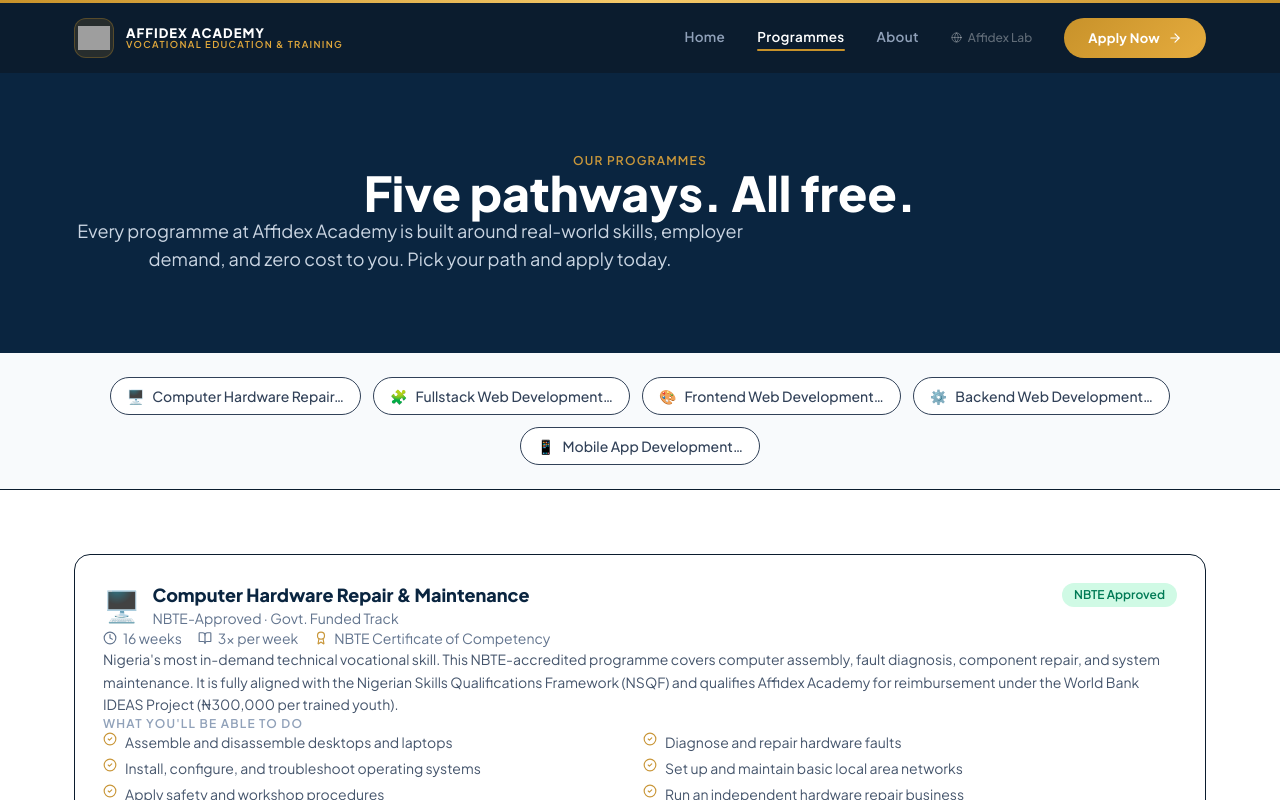
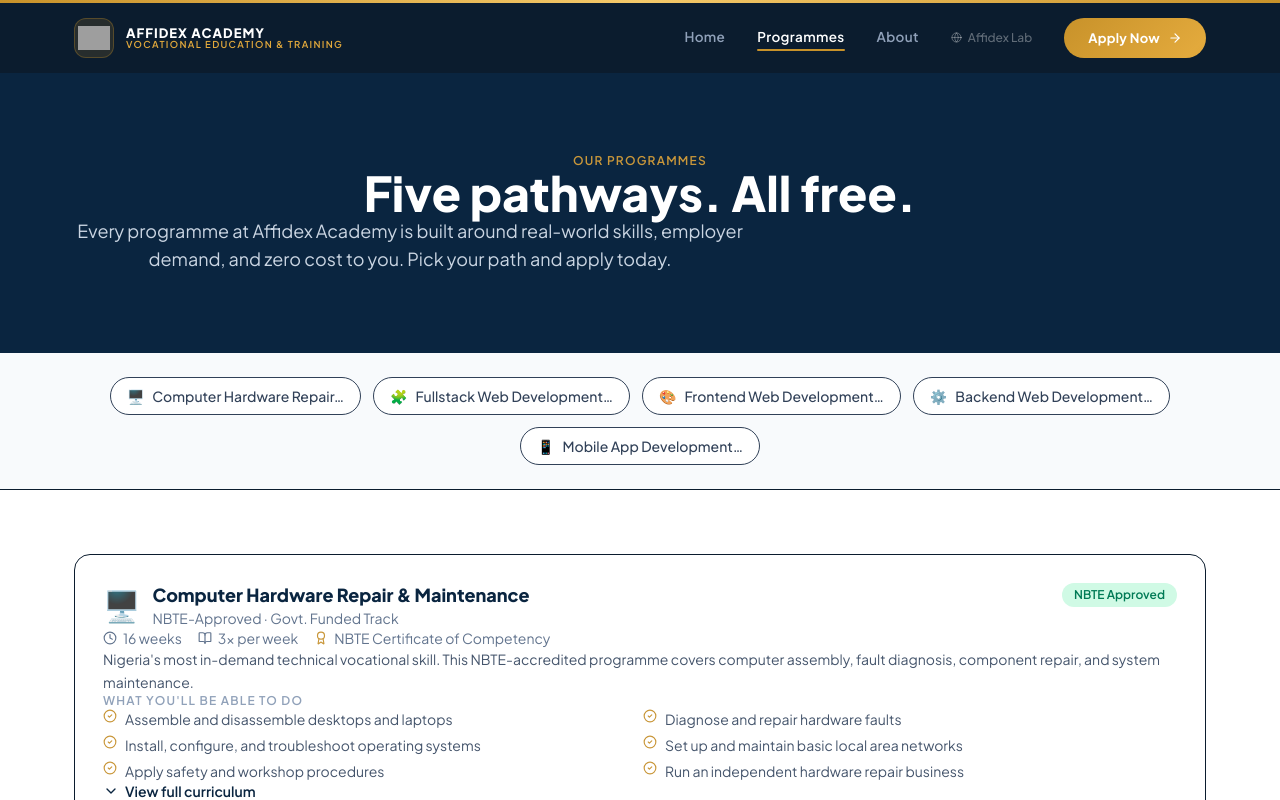
Before and after one commit to Affidex-Lab/affidexnew, a React (Vite) app: page /academy/programmes in a window 1280 px wide. Shown: the top 800 px of the page. Built offline with nearby package versions, Linux system fonts and the light colour scheme; grey boxes are pictures that could not be loaded.

Commit message:
Update AcademyProgrammes.tsx

```diff
--- a/src/pages/academy/AcademyProgrammes.tsx
+++ b/src/pages/academy/AcademyProgrammes.tsx
@@ -15,7 +15,7 @@
     level: "Beginner",
     cert: "NBTE Certificate of Competency",
     description:
-      "Nigeria's most in-demand technical vocational skill. This NBTE-accredited programme covers computer assembly, fault diagnosis, component repair, and system maintenance. It is fully aligned with the Nigerian Skills Qualifications Framework (NSQF) and qualifies Affidex Academy for reimbursement under the World Bank IDEAS Project (₦300,000 per trained youth).",
+      "Nigeria's most in-demand technical vocational skill. This NBTE-accredited programme covers computer assembly, fault diagnosis, component repair, and system maintenance.",
     outcomes: [
       "Assemble and disassemble desktops and laptops",
       "Diagnose and repair hardware faults",
```
